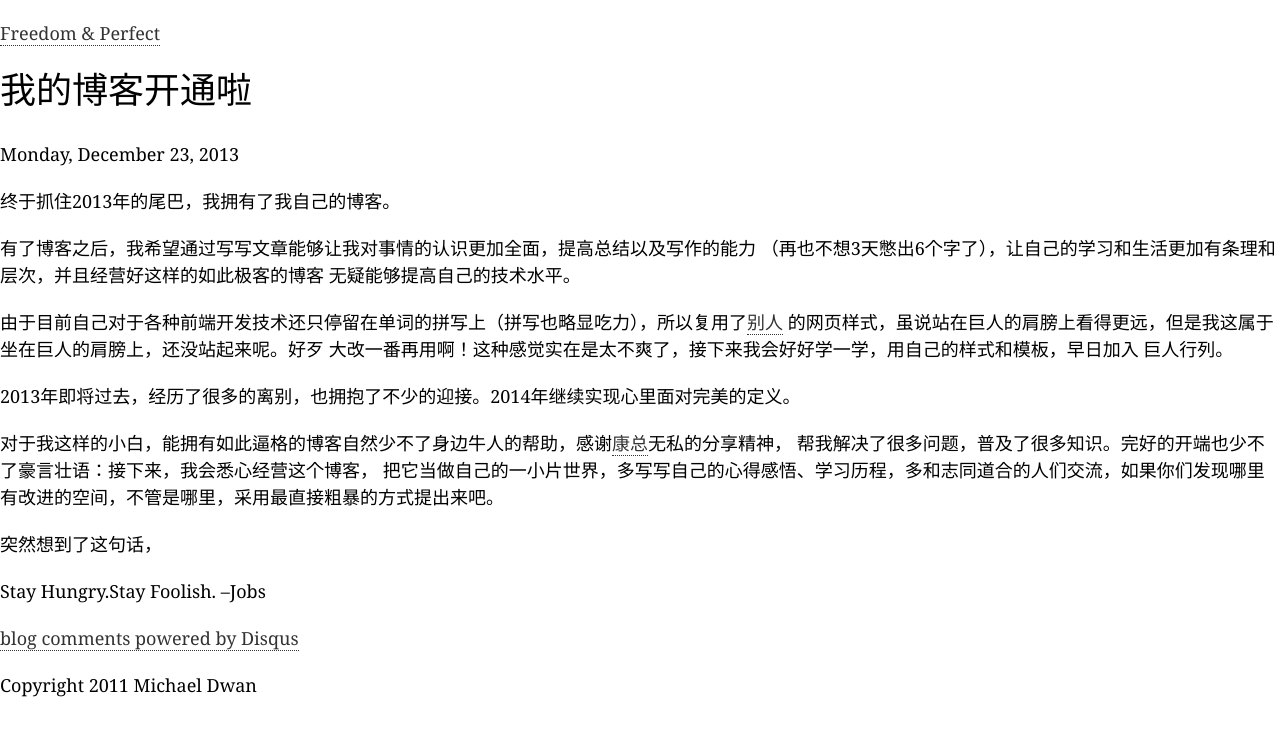
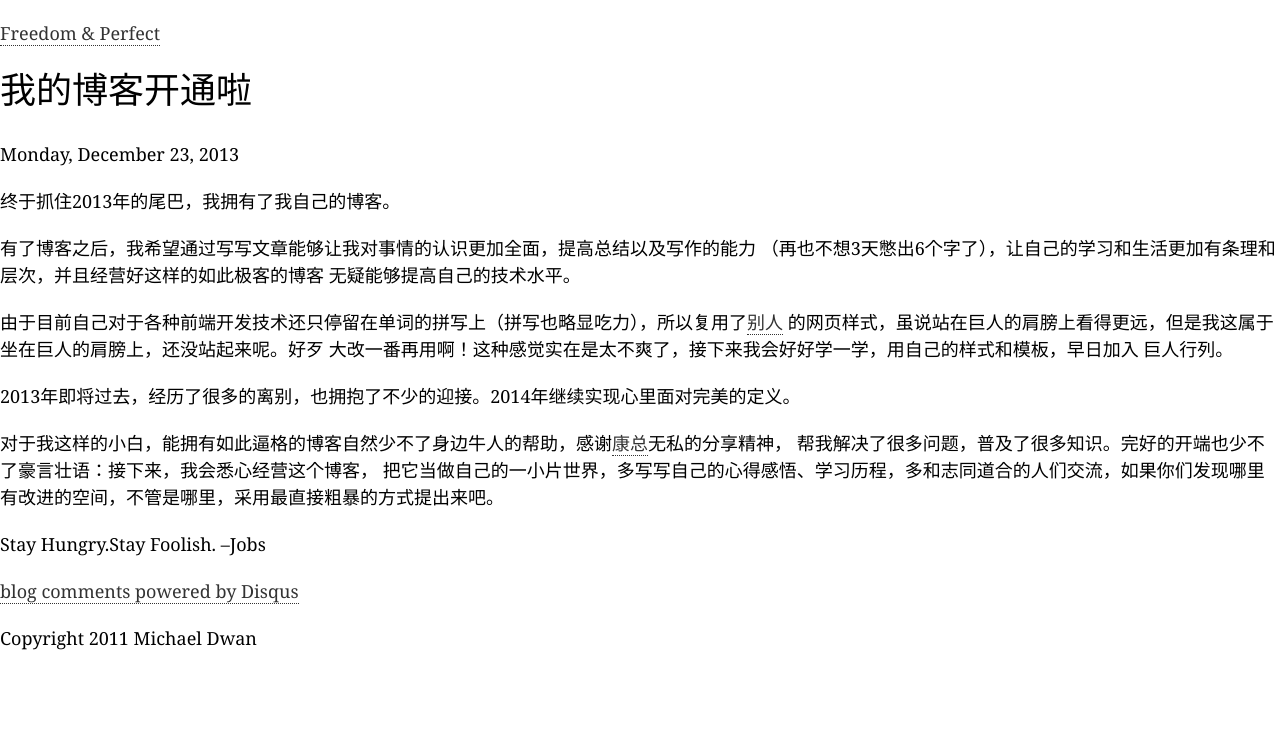
Before and after one commit to xushengming/xushengming.github.io, a Jekyll site: the page built from _posts/2013-12-23-first-blog.md, in a window 1280 px wide. Shown: the top 736 px of the page. Built offline with Jekyll 4.4.1, drawn with Linux system fonts in a browser that asks for light colours; some web fonts are replaced; comment, search, counter and statistics services are not loaded.

Commit message:
little change4

```diff
--- a/_posts/2013-12-23-first-blog.md
+++ b/_posts/2013-12-23-first-blog.md
@@ -20,10 +20,7 @@ title: 我的博客开通啦
 把它当做自己的一小片世界，多写写自己的心得感悟、学习历程，多和志同道合的人们交流，如果你们发现哪里
 有改进的空间，不管是哪里，采用最直接粗暴的方式提出来吧。
 
-突然想到了这句话，
-
->Stay Hungry.Stay Foolish.
->                          --Jobs
+>Stay Hungry.Stay Foolish.   --Jobs
 
 [1]: http://michaeldwan.com/ "Michael Dwan的主页"
 [康总]: http://www.kangzubin.cn/ "康总的主页"
```
